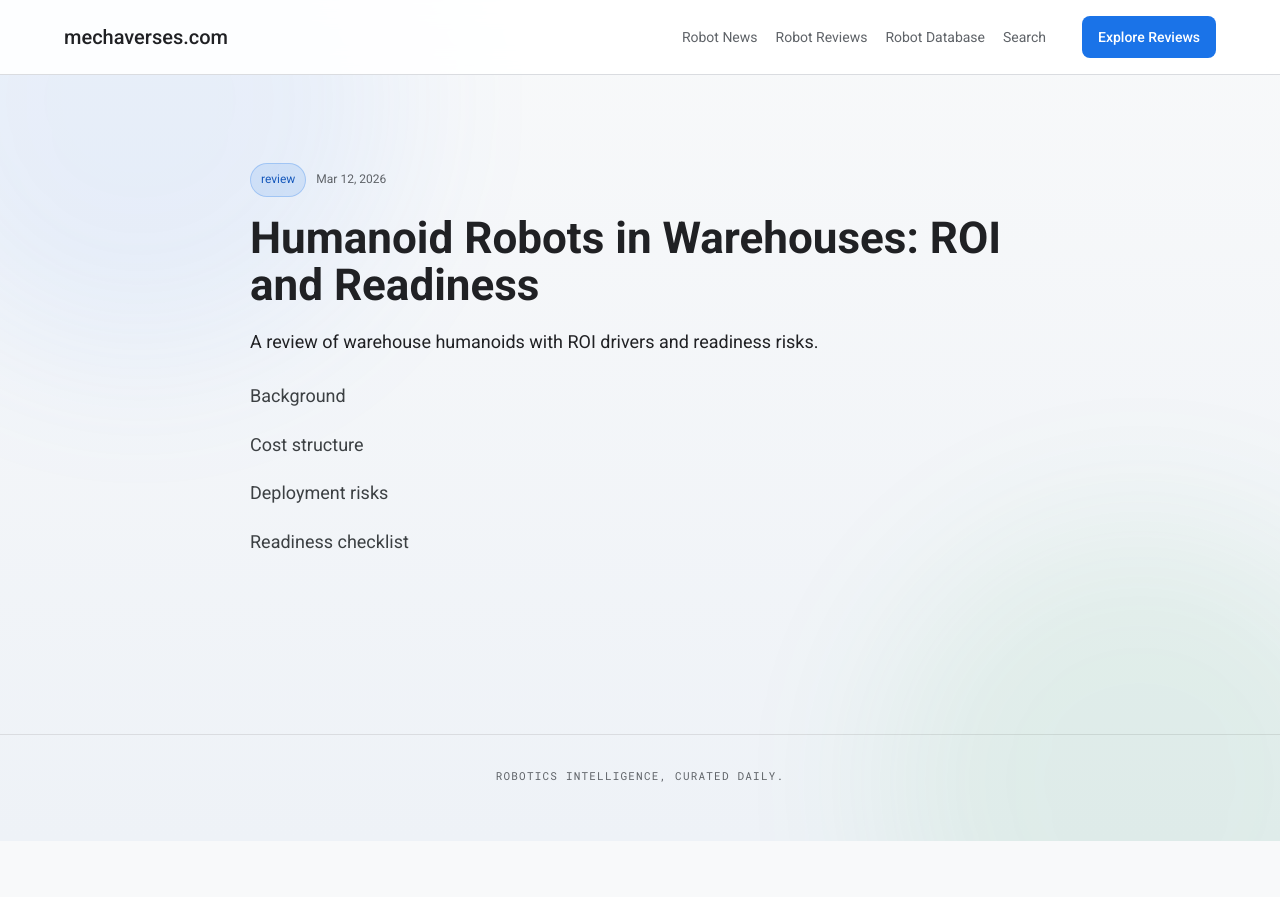
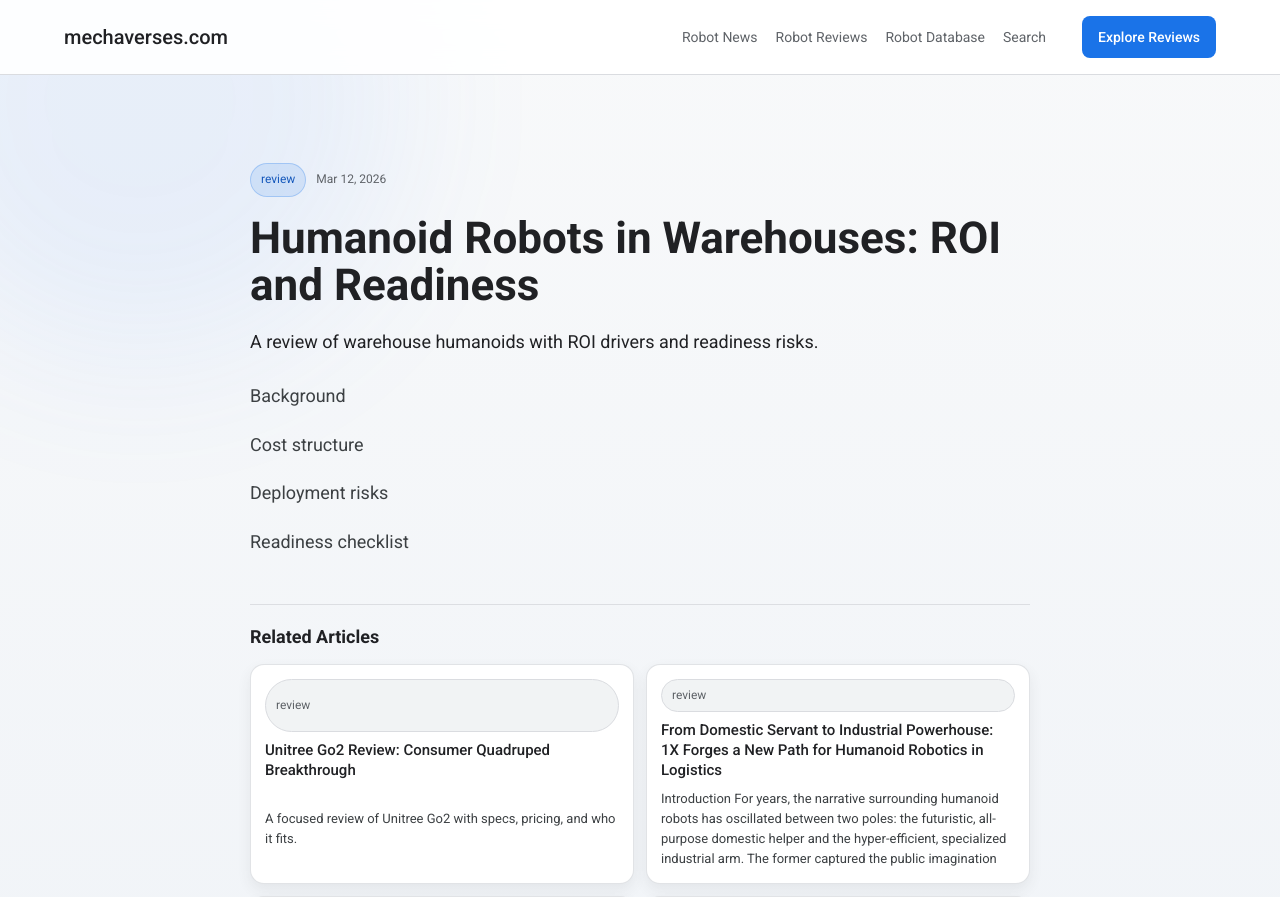
Before and after one commit to szkakalau/robot-portal, a Next.js app in the folder frontend/: page /article/humanoid-robots-warehouse-roi in a window 1280 px wide. Shown: the top 897 px of the page. Before the commit the page ends 841 px from the top, so only its background shows below. Built offline with nearby package versions, Linux system fonts and the light colour scheme; no server answers.

Commit message:
feat: add related articles section

```diff
--- a/frontend/app/article/[slug]/page.tsx
+++ b/frontend/app/article/[slug]/page.tsx
@@ -1,5 +1,6 @@
+import Link from 'next/link'
 import type { Metadata } from 'next'
-import { getArticle } from '../../../lib/api'
+import { getArticle, getArticles } from '../../../lib/api'
 
 const SITE_URL = process.env.NEXT_PUBLIC_SITE_URL || 'http://localhost:3000'
 
@@ -56,6 +57,47 @@ function formatDate(value?: string) {
   return date.toLocaleDateString('en-US', { year: 'numeric', month: 'short', day: '2-digit' })
 }
 
+function tokenize(text: string) {
+  return (text || '')
+    .toLowerCase()
+    .replace(/[^a-z0-9\s-]/g, ' ')
+    .split(/\s+/g)
+    .map((t) => t.trim())
+    .filter(Boolean)
+}
+
+function pickKeywords(article: any) {
+  const base = `${article?.title || ''} ${article?.meta_description || ''} ${article?.category || ''}`
+  const tokens = tokenize(base)
+  const stop = new Set([
+    'the', 'a', 'an', 'and', 'or', 'to', 'of', 'in', 'on', 'for', 'with', 'from', 'by', 'at', 'as', 'is', 'are', 'was', 'were',
+    'will', 'how', 'why', 'what', 'when', 'where', 'this', 'that', 'these', 'those', 'into', 'about', 'its', 'their', 'than',
+    'robot', 'robots', 'robotics'
+  ])
+  const counts = new Map<string, number>()
+  tokens.forEach((t) => {
+    if (t.length < 4) return
+    if (stop.has(t)) return
+    counts.set(t, (counts.get(t) || 0) + 1)
+  })
+  return Array.from(counts.entries())
+    .sort((a, b) => b[1] - a[1])
+    .slice(0, 10)
+    .map(([k]) => k)
+}
+
+function scoreRelated(current: any, candidate: any, keywords: string[]) {
+  if (!candidate?.slug || candidate.slug === current?.slug) return -1
+  let score = 0
+  if ((candidate.category || '').toLowerCase() === (current.category || '').toLowerCase()) score += 3
+  const hay = tokenize(`${candidate.title || ''} ${candidate.meta_description || ''}`)
+  const set = new Set(hay)
+  keywords.forEach((k) => {
+    if (set.has(k)) score += 2
+  })
+  return score
+}
+
 export async function generateMetadata({ params }: { params: { slug: string } }): Promise<Metadata> {
   const article = await getArticle(params.slug)
   const displayTitle = normalizeTitle(article.title)
@@ -87,6 +129,7 @@ export async function generateMetadata({ params }: { params: { slug: string } })
 
 export default async function ArticlePage({ params }: { params: { slug: string } }) {
   const article = await getArticle(params.slug)
+  const allArticles = await getArticles()
   const displayTitle = normalizeTitle(article.title)
   const content = normalizeContent(article.content)
   const paragraphs = splitParagraphs(content)
@@ -94,6 +137,13 @@ export default async function ArticlePage({ params }: { params: { slug: string }
   const articleUrl = `${SITE_URL}/article/${article.slug}`
   const articleImage = article.image_url || buildImageUrl(displayTitle || article.slug) || `${SITE_URL}/og-default.png`
   const summaryText = article.meta_description || paragraphs[0] || ''
+  const keywords = pickKeywords(article)
+  const relatedArticles = (allArticles || [])
+    .map((candidate: any) => ({ candidate, score: scoreRelated(article, candidate, keywords) }))
+    .filter((item: any) => item.score > 0)
+    .sort((a: any, b: any) => b.score - a.score)
+    .slice(0, 6)
+    .map((item: any) => item.candidate)
   const articleJsonLd = {
     '@context': 'https://schema.org',
     '@type': 'Article',
@@ -143,6 +193,20 @@ export default async function ArticlePage({ params }: { params: { slug: string }
           <p key={`${article.slug}-${idx}`}>{p}</p>
         )) : <p>{content}</p>}
       </div>
+      {relatedArticles.length > 0 && (
+        <section className="article-related">
+          <h2 className="article-related-title">Related Articles</h2>
+          <div className="article-related-grid">
+            {relatedArticles.map((a: any) => (
+              <Link className="article-related-card" key={a.slug} href={`/article/${a.slug}`}>
+                <div className="chip">{a.category || 'article'}</div>
+                <div className="article-related-heading">{normalizeTitle(a.title)}</div>
+                <div className="article-related-desc">{a.meta_description || ''}</div>
+              </Link>
+            ))}
+          </div>
+        </section>
+      )}
     </article>
   )
 }
--- a/frontend/app/globals.css
+++ b/frontend/app/globals.css
@@ -582,6 +582,47 @@ img {
   margin-top: 6px;
 }
 
+.article-related {
+  margin-top: 28px;
+  padding-top: 18px;
+  border-top: 1px solid rgba(218, 220, 224, 0.9);
+}
+
+.article-related-title {
+  font-family: var(--font-display);
+  font-size: 18px;
+  margin: 0 0 12px;
+}
+
+.article-related-grid {
+  display: grid;
+  grid-template-columns: repeat(2, minmax(0, 1fr));
+  gap: 12px;
+}
+
+.article-related-card {
+  border: 1px solid rgba(218, 220, 224, 0.8);
+  border-radius: 14px;
+  padding: 14px;
+  background: #ffffff;
+  box-shadow: 0 6px 14px rgba(60, 64, 67, 0.08);
+  display: grid;
+  gap: 8px;
+}
+
+.article-related-heading {
+  font-size: 15px;
+  line-height: 1.35;
+  font-weight: 500;
+  color: var(--text);
+}
+
+.article-related-desc {
+  font-size: 13px;
+  line-height: 1.55;
+  color: var(--text-soft);
+}
+
 .review-blocks {
   display: grid;
   gap: 14px;
```
